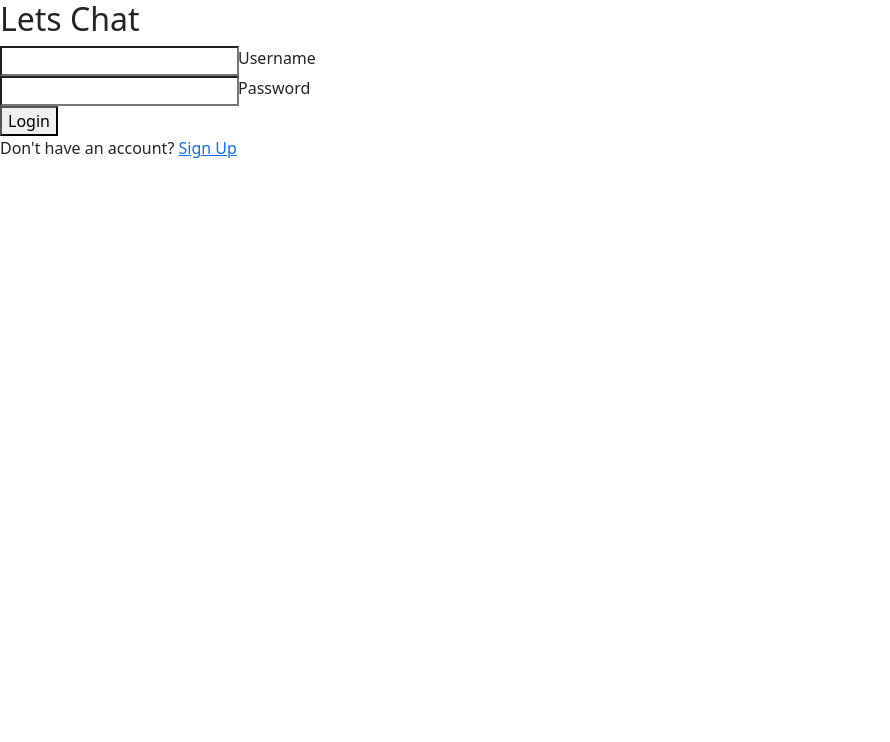
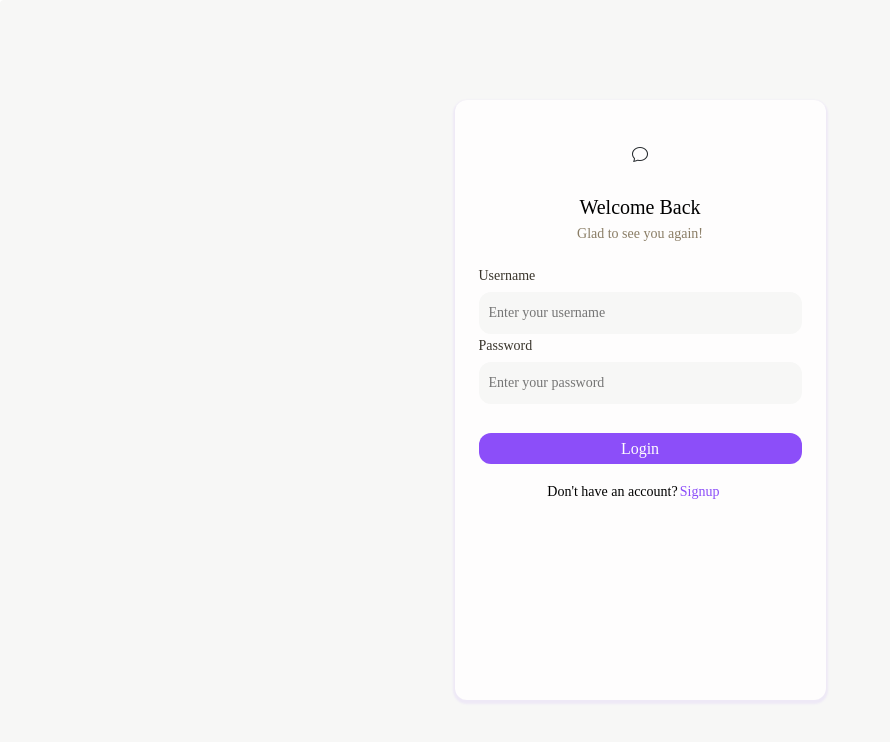
Before and after one commit to Mahendravarma08/SocketInterface, an Angular app: page / in a window 1280 px wide. Shown: the top 742 px of the page, without its empty margins (0-890 px from the left). Built offline with nearby package versions, Linux system fonts and the light colour scheme.

Commit message:
Completed login and signup designs

```diff
--- a/src/app/chatwindow/chatwindow.component.html
+++ b/src/app/chatwindow/chatwindow.component.html
@@ -171,7 +171,7 @@
     </div>
   </div>
 
-  <div class="individual-no-chat" *ngIf="activeTab === 'individual' && !selectedUser">
+  <div class="individual-no-chat" *ngIf="(activeTab === 'individual' && !selectedUser) || (activeTab === 'group' && !selectedGroup)">
     <div class="message-block">
         <div class="message-icon">
           <img src="../../assets/images/message-icon.png" alt="">
--- a/src/app/login/login.component.html
+++ b/src/app/login/login.component.html
@@ -1,47 +1,92 @@
 <div class="login-container">
-    <div class="login-card" *ngIf="!showSignUp">
-      <h2 class="lets-chat">Lets Chat</h2>
+  <div class="login-box" *ngIf="!showSignUp">
 
+    <div class="message-icon">
+      <i class="bi bi-chat"></i>
+    </div>
+    <div class="welcome-box">
+      <div class="welcome-text">
+        Welcome Back
+      </div>
+      <div class="welcome-subtext">
+        Glad to see you again!
+      </div>
+    </div>
+    <div class="credential-box">
       <form [formGroup]='loginForm'>
-        <div>
-          <div class="input-group">
-            <input type="text" id="username" formControlName="username" name="username" required>
-            <label for="username">Username</label>
+        <div class="username-box">
+          <div class="username-text">
+            Username
           </div>
-
-          <div class="input-group">
-            <input type="password" id="password" formControlName="password" name="password" required>
-            <label for="password">Password</label>
-          </div>
-          <div class="error-message" *ngIf="error.error">
-              {{error.message}}
+          <div class="enter-username">
+            <input type="text" formControlName="username" placeholder="Enter your username">
           </div>
         </div>
-        <button type="submit" (click)="login()">Login</button>
+        <div class="password-box">
+          <div class="password-text">
+            Password
+          </div>
+          <div class="enter-password">
+            <input type="password" formControlName="password" placeholder="Enter your password">
+          </div>
+        </div>
       </form>
-      <p>Don't have an account? <a href="#" (click)="toggleForm()">Sign Up</a></p>
+
+      <div class="login-button" (click)="login()">
+        Login
+      </div>
+      <div class="ask-type">
+        <div class="ask-text">
+          Don't have an account?
+        </div>
+        <div class="ask-link">
+          <a (click)="toggleForm()">Signup</a>
+        </div>
+      </div>
     </div>
-
-    <div class="signup-card" *ngIf="showSignUp">
-      <h2>Sign Up</h2>
-      <form [formGroup]='signupForm'>
-        <div class="input-group">
-          <input type="text" id="fullname" formControlName="username" name="fullname" required>
-          <label for="fullname">Username</label>
+  </div>
+  <div class="login-box" *ngIf="showSignUp">
+      <div class="message-icon">
+        <i class="bi bi-chat"></i>
+      </div>
+      <div class="welcome-box">
+        <div class="welcome-text">
+          Welcome
         </div>
-
-        <div class="input-group">
-          <input type="email" id="email" formControlName="email" name="email" required>
-          <label for="email">Email</label>
+        <div class="welcome-subtext">
+          Let's start our journey
         </div>
-
-        <div class="input-group">
-          <input type="password" id="signup-password" formControlName="password" name="signup-password" required>
-          <label for="signup-password">Password</label>
+      </div>
+      <div class="credential-box">
+        <form [formGroup]='loginForm'>
+        <div class="username-box">
+          <div class="username-text">
+            Username
+          </div>
+          <div class="enter-username">
+            <input type="text" formControlName="username" placeholder="Create your username">
+          </div>
         </div>
-
-        <button type="submit" (click)="signUp()">Sign Up</button>
-      </form>
-      <p>Already have an account? <a href="#" (click)="toggleForm()">Login</a></p>
-    </div>
+        <div class="password-box">
+          <div class="password-text">
+            Password
+          </div>
+          <div class="enter-password">
+            <input type="password" formControlName="password" placeholder="Create your password">
+          </div>
+        </div>
+        </form>
+        <div class="login-button">
+          Signup
+        </div>
+        <div class="ask-type">
+          <div class="ask-text">
+            Already have an account?
+          </div>
+          <div class="ask-link">
+            <a (click)="toggleForm()">Login</a>
+          </div>
+        </div>
+      </div>
+  </div>
 </div>
--- a/src/styles.scss
+++ b/src/styles.scss
@@ -1,6 +1,7 @@
 html,
 body {
-  height: 100%;
+  // height: 100vh;
+  width: 100vh;
   margin: 0;
   padding: 0;
 
@@ -9,8 +10,7 @@ body {
 .container {
   display: flex;
   height: 100vh;
-  box-sizing: border-box
-  // justify-content: left;
+  box-sizing: border-box // justify-content: left;
 }
 
 //
@@ -554,7 +554,7 @@ h2 {
   margin-left: 1px;
 }
 
-.individual-no-chat{
+.individual-no-chat {
   // width: 793px;
   // height: 760px;
   // flex-shrink: 0;
@@ -562,10 +562,10 @@ h2 {
   padding: 200px 230px 250px 220px;
   display: flex;
   flex-direction: column;
-  // flex-grow: 1;
+  flex-grow: 1;
 }
 
-.message-block{
+.message-block {
   width: 321px;
   height: 200px;
   display: flex;
@@ -573,7 +573,7 @@ h2 {
   // background: black;
 }
 
-.message-block .message-icon{
+.message-block .message-icon {
   align-items: center;
   justify-content: center;
   background: green;
@@ -583,31 +583,35 @@ h2 {
   margin-bottom: 5px;
   background: none;
 }
-.message-block .message-icon img{
-  width:70px;
+
+.message-block .message-icon img {
+  width: 70px;
   height: 70px;
 }
 
-.message-text1{
+.message-text1 {
   color: var(--Font-Colors-Main-Text, #39342B);
   text-align: center;
   font-family: Poppins;
   font-size: 16px;
   font-style: normal;
   font-weight: 400;
-  line-height: 24px; /* 150% */
+  line-height: 24px;
+  /* 150% */
   flex-grow: 1;
   height: 24px;
   width: 321px;
 }
-.message-text2{
+
+.message-text2 {
   color: var(--Font-Colors-Secondary-Text, #8A7D65);
   text-align: center;
   font-family: Poppins;
   font-size: 16px;
   font-style: normal;
   font-weight: 400;
-  line-height: 24px; /* 150% */
+  line-height: 24px;
+  /* 150% */
   height: 24px;
   width: 321px;
 }
@@ -630,7 +634,7 @@ h2 {
   display: flex;
 }
 
-.group-options{
+.group-options {
   display: flex;
   // background: grey;
   height: 40px;
@@ -638,7 +642,7 @@ h2 {
   gap: 5px;
 }
 
-.group-members{
+.group-members {
   display: flex;
   padding: 6px 8px;
   // align-items: center;
@@ -649,12 +653,12 @@ h2 {
   margin-left: 250px;
 }
 
-.show-mini-profile-pic{
+.show-mini-profile-pic {
   gap: 1px;
   display: flex;
 }
 
-.plus-members{
+.plus-members {
   width: 106px;
   height: 24px;
   margin-left: 5px;
@@ -664,10 +668,11 @@ h2 {
   font-size: 14px;
   font-style: normal;
   font-weight: 400;
-  line-height: 24px; /* 171.429% */
+  line-height: 24px;
+  /* 171.429% */
 }
 
-.show-mini-profile-pic img{
+.show-mini-profile-pic img {
   flex: 1 0 0;
   border-radius: 24px;
   align-items: center;
@@ -675,7 +680,7 @@ h2 {
   height: 24px;
 }
 
-.group-edit{
+.group-edit {
   display: flex;
   width: 36px;
   height: 36px;
@@ -716,13 +721,13 @@ h2 {
 //   background: black;
 // }
 
-.group-option{
+.group-option {
   // display: flex;
-width: 6px;
-height: 24px;
-flex-direction: column;
-justify-content: center;
-flex-shrink: 0;
+  width: 6px;
+  height: 24px;
+  flex-direction: column;
+  justify-content: center;
+  flex-shrink: 0;
 }
 
 .chat-body {
@@ -801,7 +806,7 @@ flex-shrink: 0;
   background: var(--Font-Colors-Background, black);
 }
 
-.group-message-recieve{
+.group-message-recieve {
   display: flex;
   flex-direction: column;
   margin-left: 8px;
@@ -812,7 +817,7 @@ flex-shrink: 0;
   background: var(--Font-Colors-Background, #FEFDFD);
 }
 
-.left-person{
+.left-person {
   width: 50px;
   max-width: 65px;
   color: #8C4EF9;
@@ -823,7 +828,7 @@ flex-shrink: 0;
   line-height: normal;
 }
 
-.group-message-left{
+.group-message-left {
   height: auto;
   background: red($color: #000000);
 }
@@ -1169,3 +1174,469 @@ flex-shrink: 0;
   background-color: #6d28d9;
   border-color: #6d28d9;
 }
+
+form{
+  display: flex;
+  flex-flow: column;
+  height: 100%;
+  width: 100%;
+}
+
+
+.login-container {
+  width: 100vw;
+  display: flex;
+  flex-direction: column;
+  height: 100vh;
+  padding: 100px 0px 100px 0px;
+  justify-content: center;
+  align-items: center;
+  border-radius: 4px;
+  background:  #F7F7F6
+  // background: lightcyan;
+}
+
+.login-box {
+  display: flex;
+  width: 371px;
+  padding: 36px 24px;
+  flex-direction: column;
+  align-items: center;
+  gap: 24px;
+  height: 100vh;
+  border-radius: 12px;
+  background: var(--Font-Colors-Background, #FEFDFD);
+  box-shadow: 0px 2px 2px 2px rgba(140, 78, 249, 0.08);
+}
+
+.login-container .message-icon {
+  text-align: center;
+  justify-content: center;
+  align-items: center;
+  display: flex;
+  height: 36px;
+  width: 36px;
+  // background: black;
+}
+
+.welcome-text {
+  height: 30px;
+  width: 100%;
+  color: #000;
+  text-align: center;
+  font-family: Poppins;
+  font-size: 20px;
+  font-style: normal;
+  font-weight: 500;
+  line-height: normal;
+}
+
+.welcome-subtext {
+  align-self: stretch;
+  color: var(--Font-Colors-Secondary-Text, #8A7D65);
+  text-align: center;
+  font-family: Poppins;
+  font-size: 14px;
+  font-style: normal;
+  font-weight: 500;
+  line-height: normal;
+}
+
+.credential-box {
+  display: flex;
+  flex-direction: column;
+  justify-content: center;
+  align-items: center;
+  gap: 16px;
+  align-self: stretch;
+  width: 100%;
+}
+
+
+.username-box {
+  height: 68px;
+  width: 100%;
+  // background:black;
+  display: flex;
+  flex-direction: column;
+  justify-content: flex-end;
+  align-items: flex-start;
+  gap: 4px;
+  align-self: stretch;
+}
+
+.username-box .username-text {
+  width: 73px;
+  height: 24px;
+  // background: black;
+  color: var(--Font-Colors-Main-Text, #39342B);
+  font-family: Poppins;
+  font-size: 14px;
+  font-style: normal;
+  font-weight: 400;
+  line-height: 24px;
+  /* 171.429% */
+}
+
+.enter-username {
+  display: flex;
+  padding: 8px;
+  align-items: center;
+  gap: 16px;
+  align-self: stretch;
+  border-radius: 12px;
+  background: var(--Font-Colors-On-Background, #F7F7F6);
+
+  input {
+    width: 100%;
+    border: none;
+    background: none;
+    color: var(--Font-Colors-Secondary-Text, #8A7D65);
+    font-family: Poppins;
+    font-size: 14px;
+    font-style: normal;
+    font-weight: 400;
+    line-height: 24px;
+    outline:none;
+    /* 171.429% */
+  }
+}
+.enter-password {
+  display: flex;
+  padding: 8px;
+  align-items: center;
+  gap: 16px;
+  align-self: stretch;
+  border-radius: 12px;
+  background: var(--Font-Colors-On-Background, #F7F7F6);
+
+  input {
+    width: 100%;
+    border: none;
+    background: none;
+    color: var(--Font-Colors-Secondary-Text, #8A7D65);
+    font-family: Poppins;
+    font-size: 14px;
+    font-style: normal;
+    font-weight: 400;
+    line-height: 24px;
+    outline:none;
+    /* 171.429% */
+  }
+}
+
+.password-box{
+  display: flex;
+flex-direction: column;
+justify-content: flex-end;
+align-items: flex-start;
+gap: 4px;
+align-self: stretch;
+}
+
+.password-text {
+  width: 68px;
+  height: 24px;
+  color: var(--Font-Colors-Main-Text, #39342B);
+  font-family: Poppins;
+  font-size: 14px;
+  font-style: normal;
+  font-weight: 400;
+  line-height: 24px;
+  /* 171.429% */
+}
+
+.login-button{
+  display: flex;
+  height: 44px;
+  padding: 4px 12px;
+  justify-content: center;
+  align-items: center;
+  gap: 6px;
+  align-self: stretch;
+  border-radius: 12px;
+  background: #8C4EF9;
+  color: var(--Font-Colors-Background, #FEFDFD);
+  font-family: Poppins;
+  font-size: 16px;
+  font-style: normal;
+  font-weight: 500;
+  line-height: normal;
+  cursor: pointer;
+}
+
+.ask-type{
+  display: flex;
+  // flex-direction: column;
+  width: 100%;
+  align-items: center;
+  justify-content: center;
+}
+
+
+.ask-text{
+  height: 24px;
+  width: auto;
+  color: #000;
+font-family: Poppins;
+font-size: 14px;
+font-style: normal;
+font-weight: 400;
+line-height: 24px; /* 171.429% */
+}
+
+.ask-link{
+  margin-left: 2px;
+  height: 24px;
+  width: 53px;
+  color: #8C4EF9;
+  font-family: Poppins;
+  font-size: 14px;
+  font-style: normal;
+  font-weight: 400;
+  line-height: 24px; /* 171.429% */
+  cursor: pointer;
+}
+// .username-box .username-text{
+//   // height: 24px;
+//   // width: 73px;
+//   color: var(--Font-Colors-Main-Text, #39342B);
+//   font-family: Poppins;
+//   font-size: 14px;
+//   font-style: normal;
+//   font-weight: 400;
+//   line-height: 24px; /* 171.429% */
+// }
+
+// .login-card {
+//   display: flex;
+//   width: 371px;
+//   height:100%;
+//   padding: 24px 22px;
+//   flex-direction: column;
+//   align-items: center;
+//   gap: 24px;
+//   border-radius: 12px;
+//   background: var(--Font-Colors-Background, #FEFDFD);
+//   box-shadow: 0px 2px 2px 1px rgba(140, 78, 249, 0.08);
+// }
+
+// .login-message-icon {
+//   height: 30px;
+//   width: 100%;
+//   display: flex;
+//   justify-content: center;
+//   align-items: center;
+//   stroke-width: 1px;
+//   stroke: var(--Font-Colors-Strokes, #EBE9E6);
+//   filter: drop-shadow(0px 2px 4px rgba(0, 0, 0, 0.25));
+// }
+
+// .welcome-box {
+//   // height: 60px;
+//   width: 100%;
+//   margin-top: 10px;
+//   // margin-bottom: 10px;
+//   // background: #333;
+// }
+
+// .welcome-text {
+//   width: 100%;
+//   display: flex;
+//   justify-content: center;
+//   align-items: center;
+//   color: #000000;
+//   // background: lightcyan;
+//   text-align: center;
+//   font-family: Poppins;
+//   font-size: 20px;
+//   font-style: normal;
+//   font-weight: 500;
+//   line-height: normal;
+//   // height: 30px;
+// }
+
+// .welcome-sub-text{
+//   align-self: stretch;
+//   color: var(--Font-Colors-Secondary-Text, #8A7D65);
+//   text-align: center;
+//   font-family: Poppins;
+//   font-size: 14px;
+//   font-style: normal;
+//   font-weight: 500;
+//   line-height: normal;
+//   // height: 18px;
+//   width: 100%;
+//   display: flex;
+//   justify-content: center;
+//   align-items: center;
+// }
+
+// .user-credentials{
+//   height: 130px;
+//   width: 100%;
+//   display:flex;
+//   margin-top: 5px;
+//   margin-bottom: 2px;
+//   flex-direction: column;
+//   gap: 10px;
+//   username{
+//     color: var(--Font-Colors-Main-Text, #39342B);
+//     font-family: Poppins;
+//     font-size: 14px;
+//     font-style: normal;
+//     font-weight: 400;
+//     line-height: 24px; /* 171.429% */
+//   }
+// }
+
+// .username-password-heading{
+//   height: 24px;
+//   width: 73px;
+//   color: var(--Font-Colors-Main-Text, #39342B);
+//   font-family: Poppins;
+//   font-size: 14px;
+//   font-style: normal;
+//   font-weight: 400;
+//   line-height: 24px; /* 171.429% */
+// }
+
+// .username{
+//   display: flex;
+//   padding: 8px;
+//   align-items: center;
+//   gap: 16px;
+//   align-self: stretch;
+//   border-radius: 12px;
+//   background:  #F7F7F6;
+// }
+
+// .username input{
+//   border: none;
+//   background: none;
+// }
+
+// .login-pack{
+//   display: flex;
+//   flex-direction: column;
+//   gap: 3px;
+//   margin-top: 5px;
+// }
+
+// .login-box{
+//   gap: 6px;
+//   background: black;
+// }
+
+
+// .login-button{
+//   display: flex;
+//   height: 44px;
+//   padding: 4px 12px;
+//   justify-content: center;
+//   align-items: center;
+//   gap: 6px;
+//   align-self: stretch;
+//   border-radius: 12px;
+//   background: #8C4EF9;
+// }
+
+// .ask-signup{
+//   display: flex;
+//   gap: 3px;
+// }
+
+// .ask-signup-text{
+//   height: 24px;
+//   width: 167px;
+//   color: #000;
+//   font-family: Poppins;
+//   font-size: 14px;
+//   font-style: normal;
+//   font-weight: 400;
+//   line-height: 24px; /* 171.429% */
+//   align-items: right;
+//   display: flex;
+//   justify-content: right;
+// }
+
+// .ask-signup-ink{
+
+//   height: 24px;
+//   width: 53px;
+//   color: #8C4EF9;
+// font-family: Poppins;
+// font-size: 14px;
+// font-style: normal;
+// font-weight: 400;
+// line-height: 24px; /* 171.429% */
+// }
+
+
+// ----------------
+
+// .login-container {
+//   display: flex;
+//   flex-direction: column;
+//   width: 100vw;
+//   height: 100vh;
+//   padding: 36px 24px;
+//   background-color: #ffffff;
+//   border-radius: 8px;
+//   box-shadow: 0 2px 10px rgba(0, 0, 0, 0.1);
+// }
+
+// .welcome-text {
+//   text-align: center;
+//   margin-bottom: 24px;
+// }
+
+// .welcome-text h2 {
+//   font-size: 24px;
+//   margin-bottom: 8px;
+// }
+
+// .welcome-text p {
+//   font-size: 14px;
+//   color: #666;
+// }
+
+// .input-group {
+//   margin-bottom: 24px;
+// }
+
+// .input-group label {
+//   display: block;
+//   margin-bottom: 8px;
+//   font-size: 14px;
+// }
+
+// .input-group input {
+//   width: 100%;
+//   padding: 12px;
+//   border: 1px solid #ccc;
+//   border-radius: 4px;
+//   font-size: 14px;
+// }
+
+// .login-button {
+//   width: 100%;
+//   padding: 12px;
+//   background-color: #7c3aed;
+//   color: white;
+//   border: none;
+//   border-radius: 4px;
+//   font-size: 16px;
+//   cursor: pointer;
+// }
+
+// .signup-link {
+//   text-align: center;
+//   margin-top: 24px;
+//   font-size: 14px;
+// }
+
+// .signup-link a {
+//   color: #7c3aed;
+//   text-decoration: none;
+// }
```
